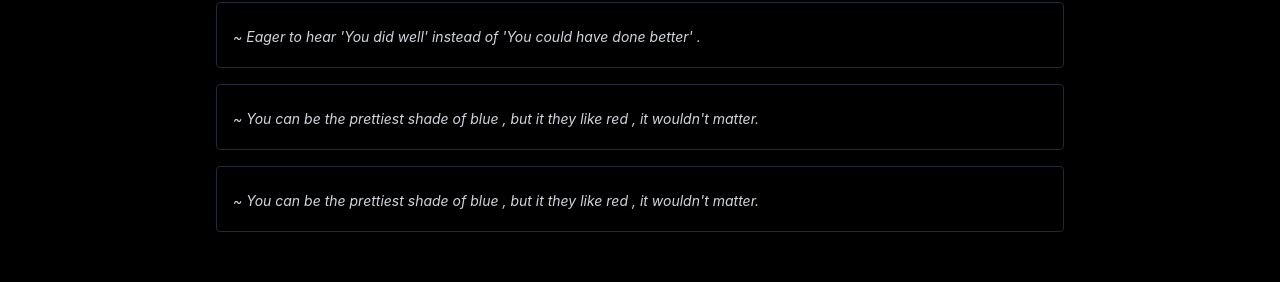
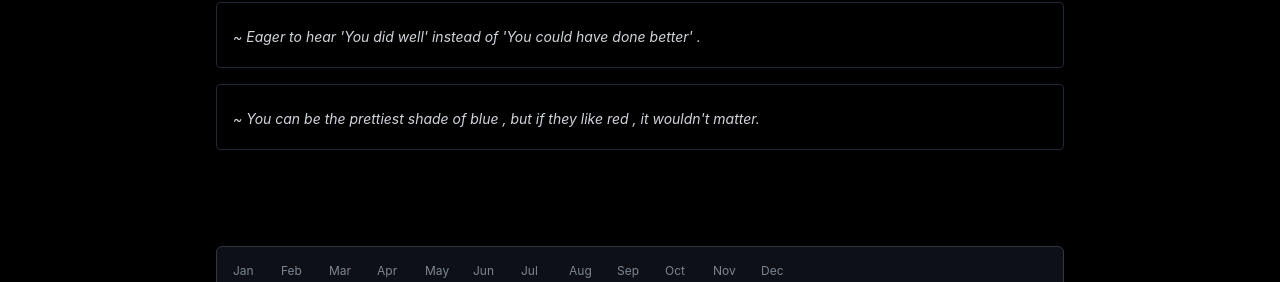
Before and after one commit to harshitneversettle/main_portfolio, a React (Vite) app: page / in a window 1280 px wide. Shown: the part 2930-3212 px from the top of the page. Built offline with nearby package versions, Linux system fonts and the light colour scheme; no server answers.

Commit message:
Update portfolioData.js to fix typos and remove entry
Removed a quote and corrected a typo in the portfolio data.

```diff
--- a/src/data/portfolioData.js
+++ b/src/data/portfolioData.js
@@ -168,16 +168,11 @@ export const proofOfWork = [
   {
     description:
       "Eager to hear 'You did well' instead of 'You could have done better' .",
-    category: "writings",
-  },
-  {
-    description:
-      "You can be the prettiest shade of blue , but it they like red , it wouldn't matter.",
     category: ";)",
   },
   {
     description:
-      "You can be the prettiest shade of blue , but it they like red , it wouldn't matter.",
+      "You can be the prettiest shade of blue , but if they like red , it wouldn't matter.",
     category: ";)",
   },
 ];
```
